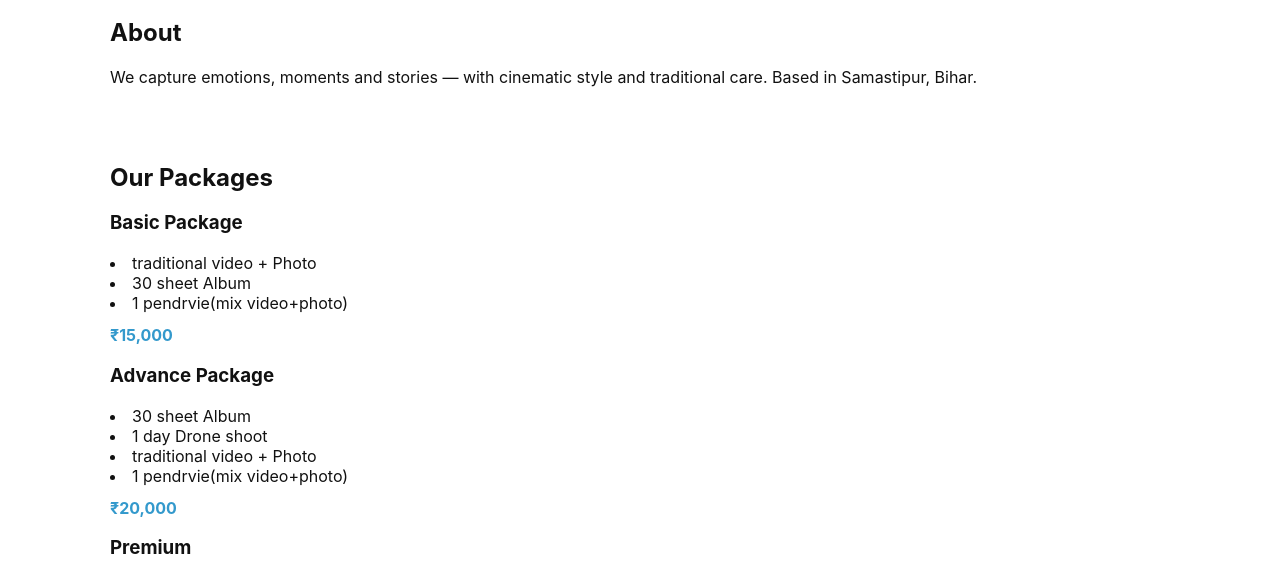
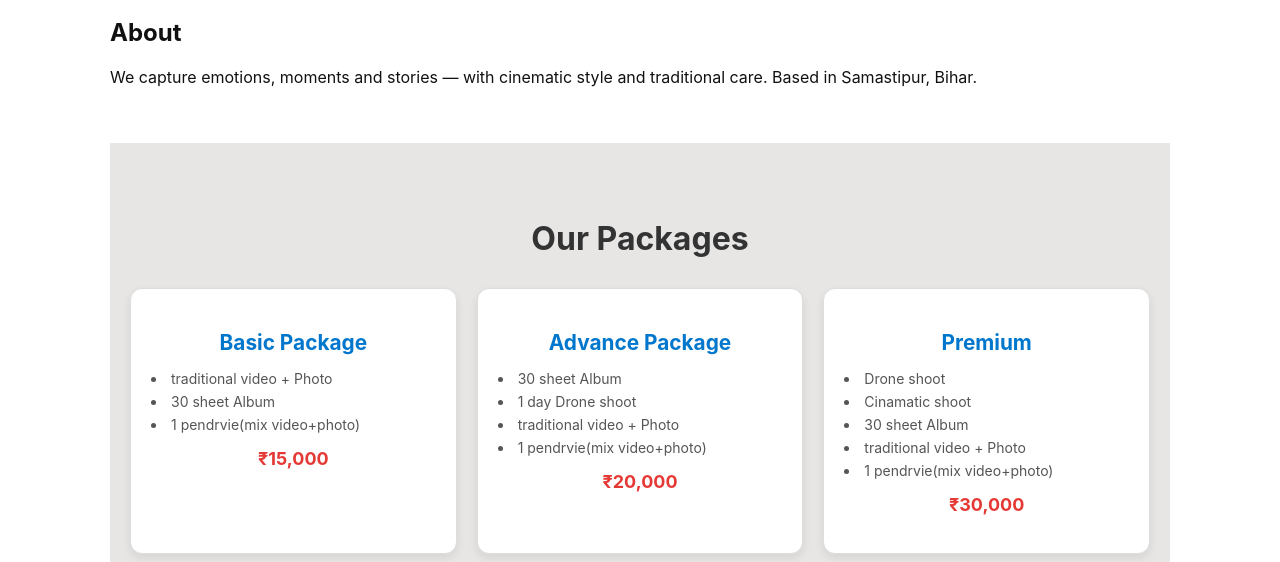
Before and after one commit to mannuallinone/fainal, a website: page index.html in a window 1280 px wide. Shown: the part 411-973 px from the top of the page. Drawn offline with Linux system fonts and the light colour scheme.

Commit message:
Update style.css

```diff
--- a/style.css
+++ b/style.css
@@ -22,3 +22,58 @@ input,textarea,select{padding:10px;border-radius:6px;border:1px solid #ddd;width
 .muted{color:var(--muted)}
 .booking-page{padding:30px 0}
 .event-row{margin-bottom:8px}
+/* Packages Section */
+#packages {
+  padding: 50px 20px;
+  background: #e8e5e5;
+  text-align: center;
+}
+
+#packages h2 {
+  font-size: 2rem;
+  margin-bottom: 30px;
+  color: #333;
+}
+
+.packages-container {
+  display: grid;
+  grid-template-columns: repeat(auto-fit, minmax(250px, 1fr));
+  gap: 20px;
+  max-width: 1100px;
+  margin: 0 auto;
+}
+
+.package-card {
+  background: #fff;
+  border: 1px solid #ddd;
+  border-radius: 12px;
+  padding: 20px;
+  box-shadow: 0 4px 10px rgba(0,0,0,0.08);
+  transition: transform 0.3s ease, box-shadow 0.3s ease;
+}
+
+.package-card:hover {
+  transform: translateY(-8px);
+  box-shadow: 0 6px 15px rgba(0,0,0,0.15);
+}
+
+.package-card h3 {
+  margin-bottom: 15px;
+  font-size: 1.3rem;
+  color: #0077cc;
+}
+
+.package-card li {
+  list-style-type: style decimal-leading-zero ty;;
+  text-align: left;
+  margin: 6px 0;
+  font-size: 14px;
+  color: #555;
+}
+
+.package-card .price {
+  margin-top: 15px;
+  font-size: 18px;
+  font-weight: bold;
+  color: #e53935;
+}
```
